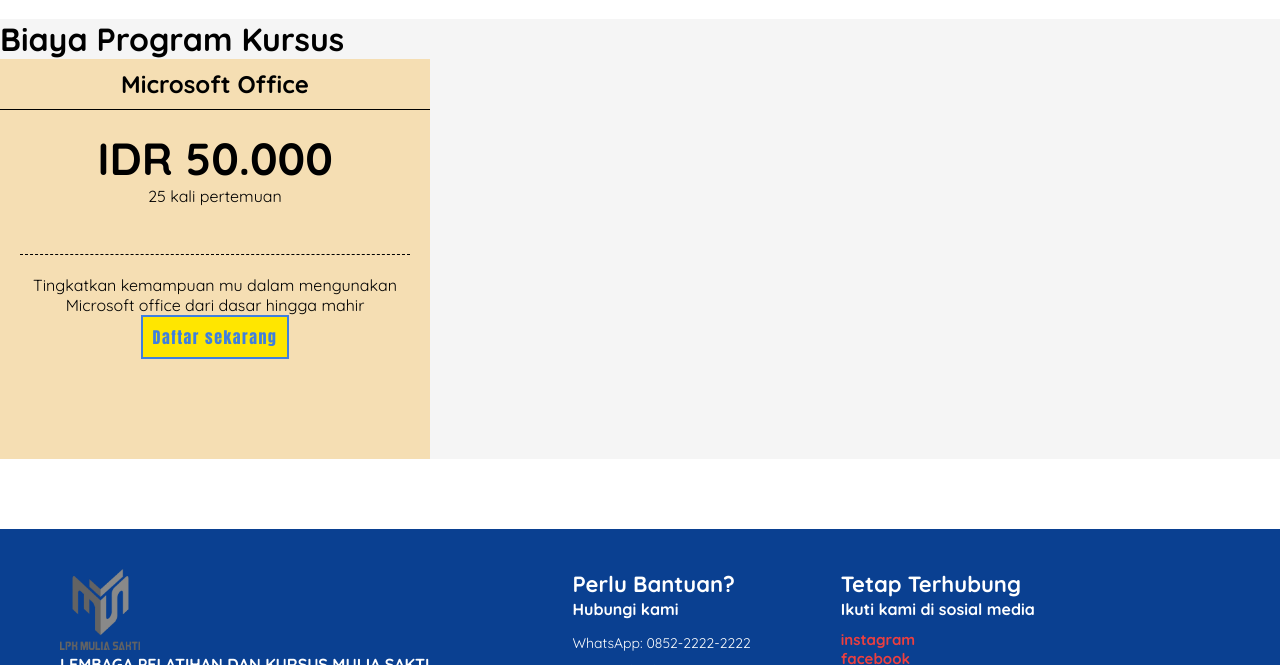
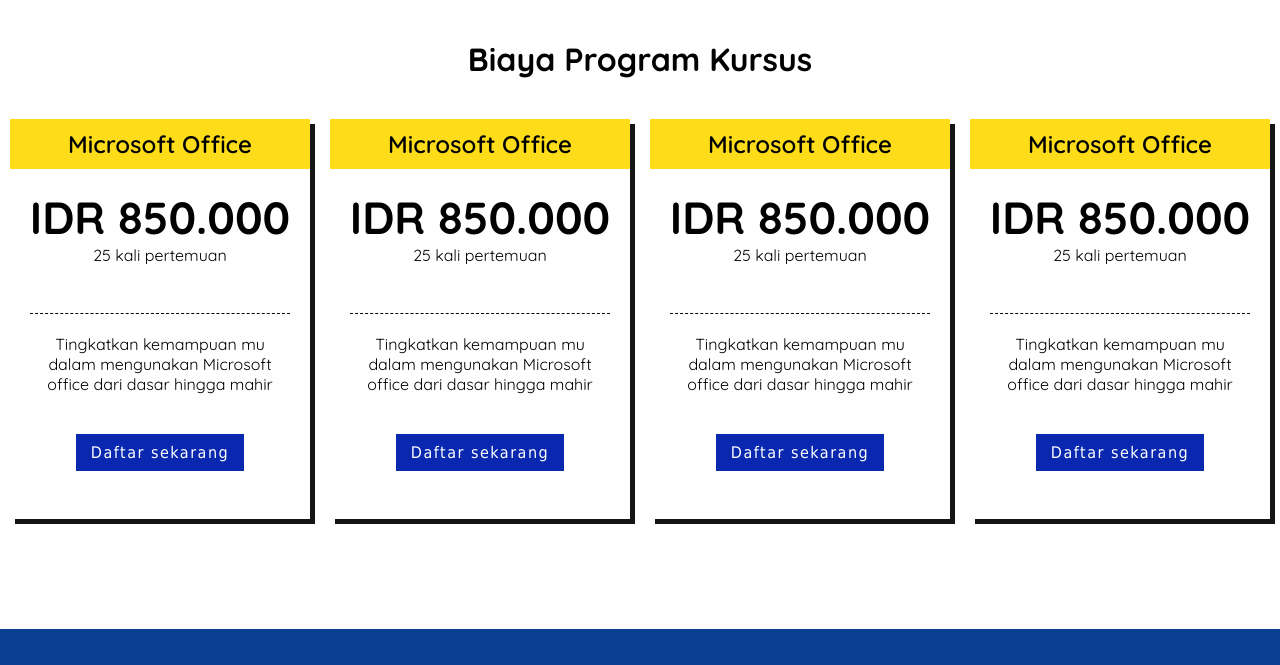
Before and after one commit to Arifall/web-lkp-mulia-sakti, a plain HTML site: page biaya.html in a window 1280 px wide. Shown: the part 85-750 px from the top of the page. Drawn offline with Linux system fonts and the light colour scheme.

Commit message:
update biaya page and pendidikan page

```diff
--- a/assets/style/biaya.css
+++ b/assets/style/biaya.css
@@ -110,16 +110,34 @@ nav a:hover {
     transition: all 0.3s ease-in-out;
 }
 /*konten utama-start*/
+.content {
+    background-color: white;
+    padding-bottom: 40px;
+}
+.content h1 {
+    text-align: center;
+    padding-top: 20px;
+    padding-bottom: 40px;
+}
+.container {
+    display: flex;
+    justify-content: space-around;
+    gap: 20px;
+    padding-left: 10px;
+    padding-right: 10px;
+}
 .card {
-    width: 430px;
+    width: 400px;
     height: 400px;
-    background-color: wheat;
+    background-color: white;
     text-align: center;
+    box-shadow: 5px 5px #161616;
 }
 .card h2 {
     padding-top: 10px;
     padding-bottom: 10px;
-    border-bottom: 1px solid black;
+    background-color: #ffdc19;
+    font-weight: 580;
 }
 .card h3 {
     padding-top: 20px;
@@ -133,17 +151,20 @@ nav a:hover {
 
 }
 .card .kata-kata {
-    padding-top: 20px;
+    padding: 20px 30px 40px 30px;
 }
 .card a button {
-   padding: 8px 10px;
+   padding: 9px 15px;
    font-size: 16px;
-   font-family: impact;
+   border: none;
+   font-family: 'tahoma';
    letter-spacing: 1.5px;
-   border:2px solid #3f7fdf;
-   color: #3f7fdf;
-   background-color: rgb(255, 230, 0);
+   color: white;
+   background-color: #0a28af;
 
+}
+.card a button:hover {
+    background-color: #3f7fdf;
 }
 /*konten utama-finish*/
 footer {
--- a/assets/style/pendidikan.css
+++ b/assets/style/pendidikan.css
@@ -144,7 +144,7 @@ nav a:hover {
     padding: 0px 70px 50px 70px;
     width: 100%;
     padding-left: 70px;
-    padding-bottom: 50px;
+    padding-bottom: 80px;
     box-shadow: 0px -70px 70px rgb(0, 0, 0);
 }
 .countainer h1 {
@@ -207,7 +207,6 @@ button:hover {
 footer {
     background-color: #0a4091;
     width: 100%;
-    margin-top: 70px;
 }
 footer article img {
     width:80px;
--- a/biaya.html
+++ b/biaya.html
@@ -34,13 +34,36 @@
     <main>
         <div class="content">
             <h1>Biaya Program Kursus</h1>
+            <div class="container">
                 <section class="card">
                     <h2>Microsoft Office</h2>
-                <h3>IDR 50.000</h3>
+                    <h3>IDR 850.000</h3>
                     <p class="ket">25 kali pertemuan</p>
                     <p class="kata-kata">Tingkatkan kemampuan mu dalam mengunakan Microsoft office dari dasar hingga mahir</p>
                     <a href="#"><button>Daftar sekarang</button></a>
                 </section>
+                <section class="card">
+                    <h2>Microsoft Office</h2>
+                    <h3>IDR 850.000</h3>
+                    <p class="ket">25 kali pertemuan</p>
+                    <p class="kata-kata">Tingkatkan kemampuan mu dalam mengunakan Microsoft office dari dasar hingga mahir</p>
+                    <a href="#"><button>Daftar sekarang</button></a>
+                </section>
+                <section class="card">
+                    <h2>Microsoft Office</h2>
+                    <h3>IDR 850.000</h3>
+                    <p class="ket">25 kali pertemuan</p>
+                    <p class="kata-kata">Tingkatkan kemampuan mu dalam mengunakan Microsoft office dari dasar hingga mahir</p>
+                    <a href="#"><button>Daftar sekarang</button></a>
+                </section>
+                <section class="card">
+                    <h2>Microsoft Office</h2>
+                    <h3>IDR 850.000</h3>
+                    <p class="ket">25 kali pertemuan</p>
+                    <p class="kata-kata">Tingkatkan kemampuan mu dalam mengunakan Microsoft office dari dasar hingga mahir</p>
+                    <a href="#"><button>Daftar sekarang</button></a>
+                </section>
+            </div>
         </div>
     </main>
     <footer>
```
Lines whose indentation alone changed are shown as unchanged.
